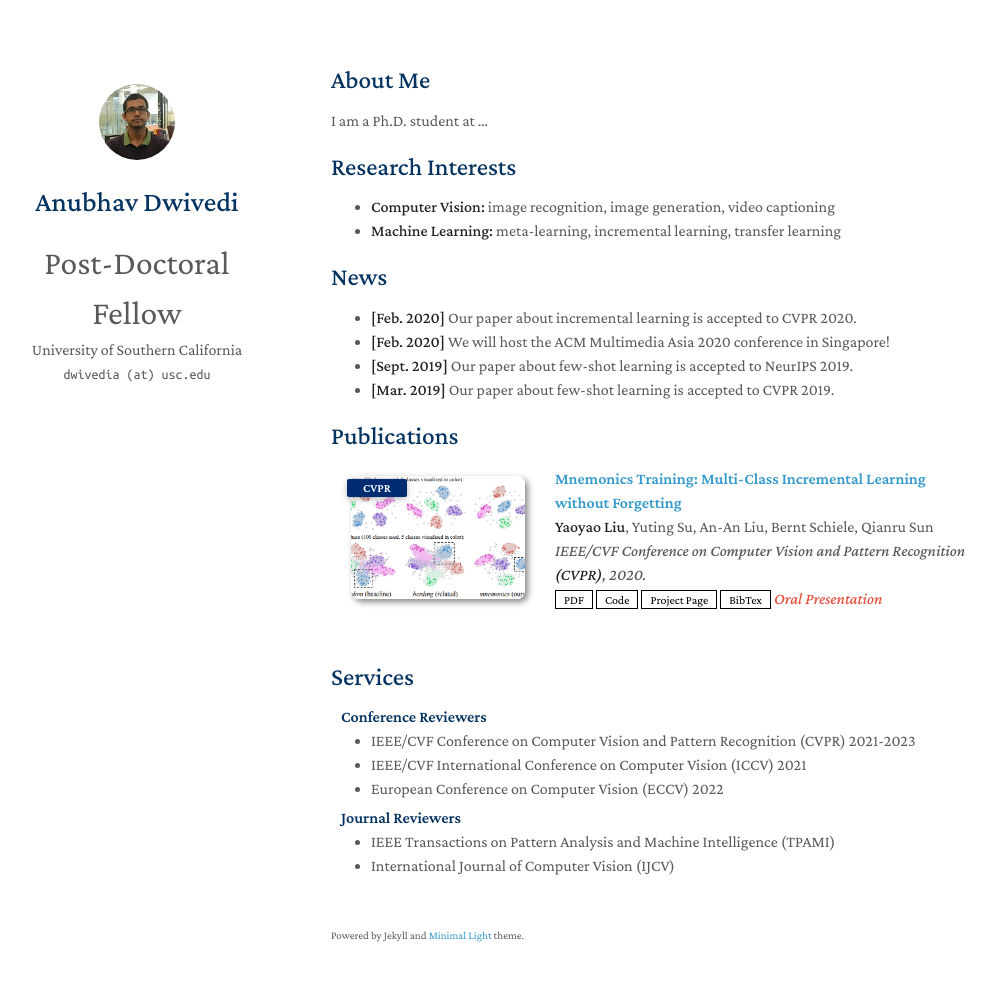
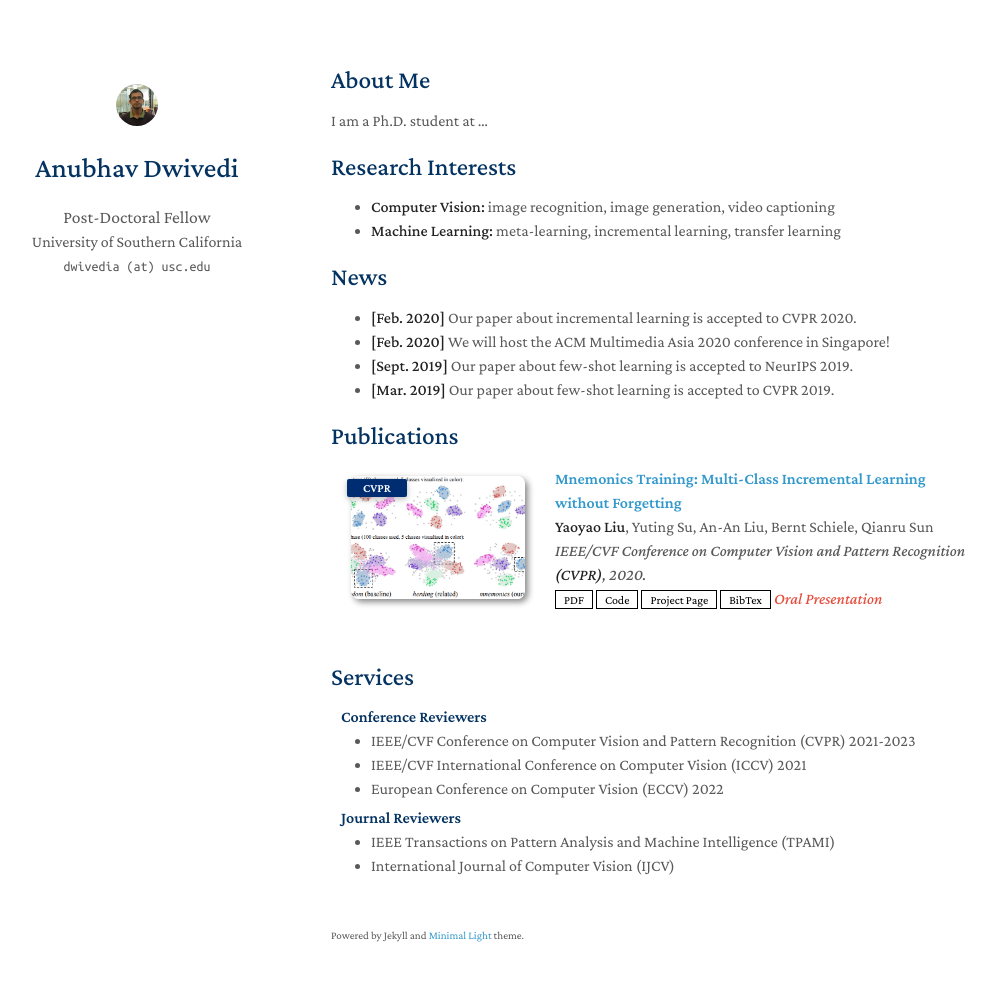
Before and after one commit to dwivedi-anubhav/website, a Jekyll site: the page built from index.md, in a window 1280 px wide and 1016 px high. Shown: the top 981 px of the window, without its empty margins (139-1134 px from the left). Built offline with Jekyll 4.4.1, drawn with Linux system fonts in a browser that asks for light colours; nearby versions of some CDN libraries; a style sheet for code colours, icons or effects is not loaded; our own code applies the rules of GitHub Pages for plain Markdown files.

Commit message:
Update homepage.html

```diff
--- a/_layouts/homepage.html
+++ b/_layouts/homepage.html
@@ -30,13 +30,13 @@
       <header>
 
         {% if site.avatar %}
-        <a class="image avatar"><img src="{{ site.avatar }}" alt="avatar" /></a>
+        <a class="image avatar"><img src="{{ site.avatar }}" alt="avatar" style="width:42px;height:42px;"/></a>
         {% endif %}
 
         <h1>{{ site.title }}</h1>
 
         {% if site.position %}
-        <position style="font-size:2.10rem;">{{ site.position }}</position>
+        <position style="font-size:1.10rem;">{{ site.position }}</position>
         <br>
         {% endif %}
         {% if site.affiliation %}
```
